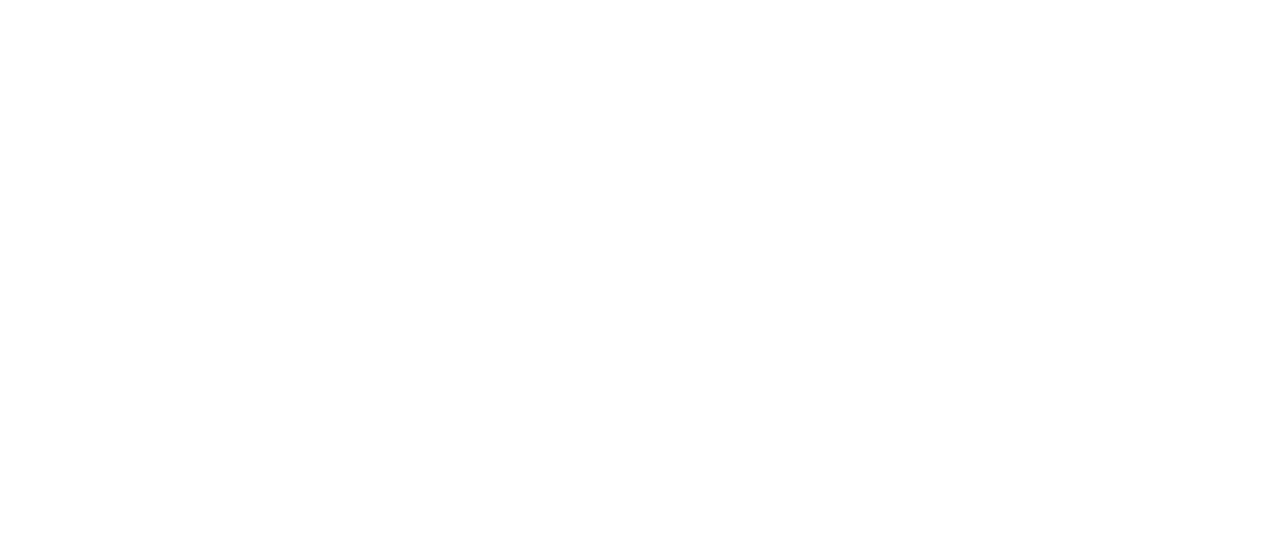
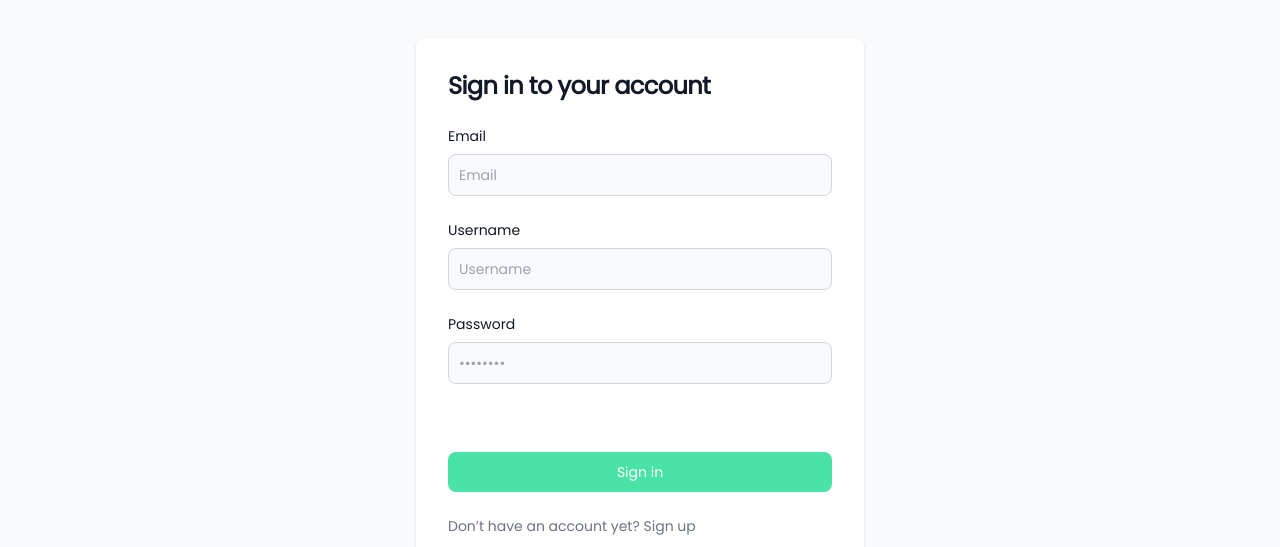
Before and after one commit to Roba-Geleta/frontend, a React (Vite) app: page /register in a window 1280 px wide. Before the commit this address had no page. Shown: the part 405-952 px from the top of the page. Before the commit the page ends 800 px from the top, so only its background shows below. Built offline with nearby package versions, Linux system fonts and the light colour scheme.

Commit message:
implement register page same way as login

```diff
--- /dev/null
+++ b/src/Pages/RegisterPage/RegisterPage.tsx
@@ -0,0 +1,138 @@
+import React from "react";
+import * as Yup from "yup";
+import { yupResolver } from "@hookform/resolvers/yup";
+import { useAuth } from "../../Context/userAuth";
+import { useForm } from "react-hook-form";
+
+type Props = {};
+
+type RegisterFormsInputs = {
+  email: string;
+  userName: string;
+  password: string;
+};
+
+const validation = Yup.object().shape({
+  email: Yup.string().required("Email is required"),
+  userName: Yup.string().required("Username is required"),
+  password: Yup.string().required("Password is required"),
+});
+
+const RegisterPage = (props: Props) => {
+  const { registerUser } = useAuth();
+  const {
+    register,
+    handleSubmit,
+    formState: { errors },
+  } = useForm<RegisterFormsInputs>({
+    resolver: yupResolver(validation),
+  });
+
+  const handleLogin = (form: RegisterFormsInputs) => {
+    registerUser(form.email, form.userName, form.password);
+  };
+
+  return (
+    <section className="bg-gray-50 dark:bg-gray-900">
+      <div className="flex flex-col items-center justify-center px-6 py-8 mx-auto md:h-screen lg:py-0">
+        <div className="w-full bg-white rounded-lg shadow dark:border md:mb-20 sm:max-w-md xl:p-0 dark:bg-gray-800 dark:border-gray-700">
+          <div className="p-6 space-y-4 md:space-y-6 sm:p-8">
+            <h1 className="text-xl font-bold leading-tight tracking-tight text-gray-900 md:text-2xl dark:text-white">
+              Sign in to your account
+            </h1>
+            <form
+              className="space-y-4 md:space-y-6"
+              onSubmit={handleSubmit(handleLogin)}
+            >
+              <div>
+                <label
+                  htmlFor="email"
+                  className="block mb-2 text-sm font-medium text-gray-900 dark:text-white"
+                >
+                  Email
+                </label>
+                <input
+                  type="text"
+                  id="email"
+                  className="bg-gray-50 border border-gray-300 text-gray-900 sm:text-sm rounded-lg focus:ring-primary-600 focus:border-primary-600 block w-full p-2.5 dark:bg-gray-700 dark:border-gray-600 dark:placeholder-gray-400 dark:text-white dark:focus:ring-blue-500 dark:focus:border-blue-500"
+                  placeholder="Email"
+                  {...register("email")}
+                />
+                {errors.email ? (
+                  <p className="text-white">{errors.email.message}</p>
+                ) : (
+                  ""
+                )}
+              </div>
+              <div>
+                <label
+                  htmlFor="username"
+                  className="block mb-2 text-sm font-medium text-gray-900 dark:text-white"
+                >
+                  Username
+                </label>
+                <input
+                  type="text"
+                  id="username"
+                  className="bg-gray-50 border border-gray-300 text-gray-900 sm:text-sm rounded-lg focus:ring-primary-600 focus:border-primary-600 block w-full p-2.5 dark:bg-gray-700 dark:border-gray-600 dark:placeholder-gray-400 dark:text-white dark:focus:ring-blue-500 dark:focus:border-blue-500"
+                  placeholder="Username"
+                  {...register("userName")}
+                />
+                {errors.userName ? (
+                  <p className="text-white">{errors.userName.message}</p>
+                ) : (
+                  ""
+                )}
+              </div>
+              <div>
+                <label
+                  htmlFor="password"
+                  className="block mb-2 text-sm font-medium text-gray-900 dark:text-white"
+                >
+                  Password
+                </label>
+                <input
+                  type="password"
+                  id="password"
+                  placeholder="••••••••"
+                  className="bg-gray-50 border border-gray-300 text-gray-900 sm:text-sm rounded-lg focus:ring-primary-600 focus:border-primary-600 block w-full p-2.5 dark:bg-gray-700 dark:border-gray-600 dark:placeholder-gray-400 dark:text-white dark:focus:ring-blue-500 dark:focus:border-blue-500"
+                  {...register("password")}
+                />
+                {errors.password ? (
+                  <p className="text-white">{errors.password.message}</p>
+                ) : (
+                  ""
+                )}
+              </div>
+              <div className="flex items-center justify-between">
+                <a
+                  href="#"
+                  className="text-sm text-white font-medium text-primary-600 hover:underline dark:text-primary-500"
+                >
+                  Forgot password?
+                </a>
+              </div>
+              <button
+                type="submit"
+                className="w-full text-white bg-lightGreen hover:bg-primary-700 focus:ring-4 focus:outline-none focus:ring-primary-300 font-medium rounded-lg text-sm px-5 py-2.5 text-center dark:bg-primary-600 dark:hover:bg-primary-700 dark:focus:ring-primary-800"
+              >
+                Sign in
+              </button>
+              <p className="text-sm font-light text-gray-500 dark:text-gray-400">
+                Don’t have an account yet?{" "}
+                <a
+                  href="#"
+                  className="font-medium text-primary-600 hover:underline dark:text-primary-500"
+                >
+                  Sign up
+                </a>
+              </p>
+            </form>
+          </div>
+        </div>
+      </div>
+    </section>
+  );
+};
+
+export default RegisterPage;
--- a/src/Routes/Routes.tsx
+++ b/src/Routes/Routes.tsx
@@ -9,6 +9,7 @@ import DesignGuide from "../Pages/DesignGuide/DesignGuide";
 import BalanceSheet from "../Components/BalanceSheet/BalanceSheet";
 import CashflowStatement from "../Components/CashflowStatement/CashflowStatement";
 import LoginPage from "../Pages/LoginPage/LoginPage";
+import RegisterPage from "../Pages/RegisterPage/RegisterPage";
 
 export const router = createBrowserRouter([
   {
@@ -17,6 +18,7 @@ export const router = createBrowserRouter([
     children: [
       { path: "", element: <HomePage /> },
       { path: "login", element: <LoginPage /> },
+      { path: "register", element: <RegisterPage /> },
       { path: "search", element: <SearchPage /> },
       { path: "design-guide", element: <DesignGuide /> },
       {
```
Also changed, not shown: src/Pages/RegisterPage/RegisterPage.css (added).
